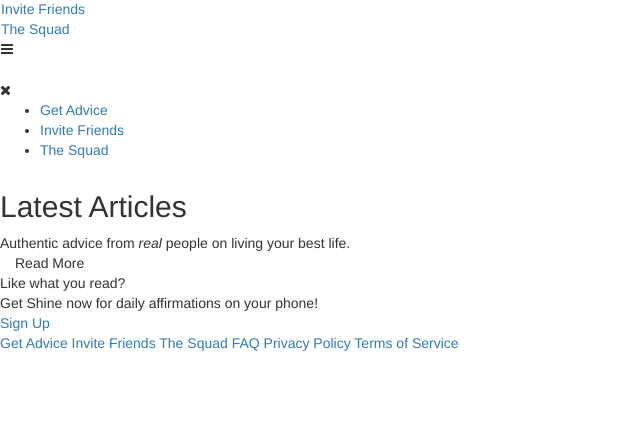
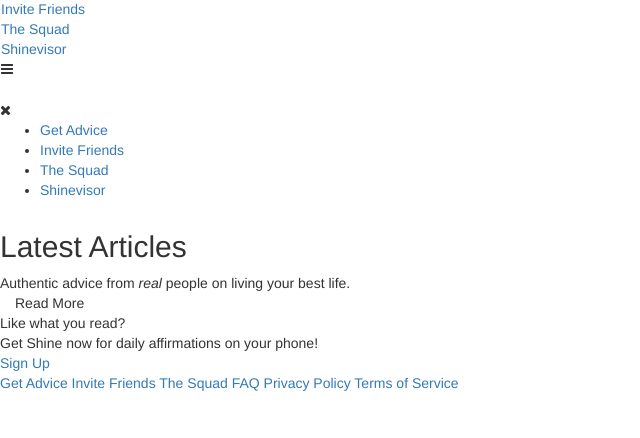
Before and after one commit to kaladin9017/web-content-styles, a Node project: template templates/advice-home.ejs in a window 1280 px wide. Shown: the part 322-760 px from the top of the page, without its empty margins (0-640 px from the left). Run offline with Node 20 templates, Linux system fonts and the light colour scheme; the template is opened without the code that fills it, so the values that code supplies are empty; some libraries are stand-ins or nearby versions.

Commit message:
Adds Shinevisor to the nav

```diff
--- a/templates/advice-home.ejs
+++ b/templates/advice-home.ejs
@@ -43,6 +43,7 @@
       <div class="navbar-links"><a class="nav-open" href="/">Get Advice</a></div>
       <div class="navbar-links"><a href="http://www.shinetext.com/referrals">Invite Friends</a></div>
       <div class="navbar-links"><a href="http://www.shinetext.com/squad">The Squad</a></div>
+      <div class="navbar-links"><a href="https://talk.shinetext.com">Shinevisor</a></div>
     </div>
     <i id="mobile-menu-button" class="fa fa-bars" aria-hidden="true"
       ga-on="click"
@@ -60,6 +61,7 @@
       <li><a class="nav-open" href="/">Get Advice</a></li>
       <li><a href="http://www.shinetext.com/referrals">Invite Friends</a></li>
       <li><a href="http://www.shinetext.com/squad">The Squad</a></li>
+      <li><a href="https://talk.shinetext.com">Shinevisor</a></li>
     </ul>
   </div>
 
--- a/templates/article.ejs
+++ b/templates/article.ejs
@@ -43,6 +43,7 @@
       <div class="navbar-links"><a href="/">Get Advice</a></div>
       <div class="navbar-links"><a href="http://www.shinetext.com/referrals">Invite Friends</a></div>
       <div class="navbar-links"><a href="http://www.shinetext.com/squad">The Squad</a></div>
+      <div class="navbar-links"><a href="https://talk.shinetext.com">Shinevisor</a></div>
     </div>
     <i id="mobile-menu-button" class="fa fa-bars" aria-hidden="true"></i>
   </div>
@@ -52,6 +53,7 @@
       <li><a href="/">Get Advice</a></li>
       <li><a href="http://www.shinetext.com/referrals">Invite Friends</a></li>
       <li><a href="http://www.shinetext.com/squad">The Squad</a></li>
+      <li><a href="https://talk.shinetext.com">Shinevisor</a></li>
     </ul>
   </div>
 
--- a/templates/includes/navbar.ejs
+++ b/templates/includes/navbar.ejs
@@ -7,6 +7,7 @@
     <div class="navbar-links"><a href="/">Get Advice</a></div>
     <div class="navbar-links"><a href="http://www.shinetext.com/referrals">Invite Friends</a></div>
     <div class="navbar-links"><a href="http://www.shinetext.com/squad">The Squad</a></div>
+    <div class="navbar-links"><a href="https://talk.shinetext.com">Shinevisor</a></div>
   </div>
   <i id="mobile-menu-button" class="fa fa-bars" aria-hidden="true"></i>
 </div>
@@ -16,5 +17,6 @@
     <li><a href="/">Get Advice</a></li>
     <li><a href="http://www.shinetext.com/referrals">Invite Friends</a></li>
     <li><a href="http://www.shinetext.com/squad">The Squad</a></li>
+    <li><a href="https://talk.shinetext.com">Shinevisor</a></li>
   </ul>
 </div>
```
